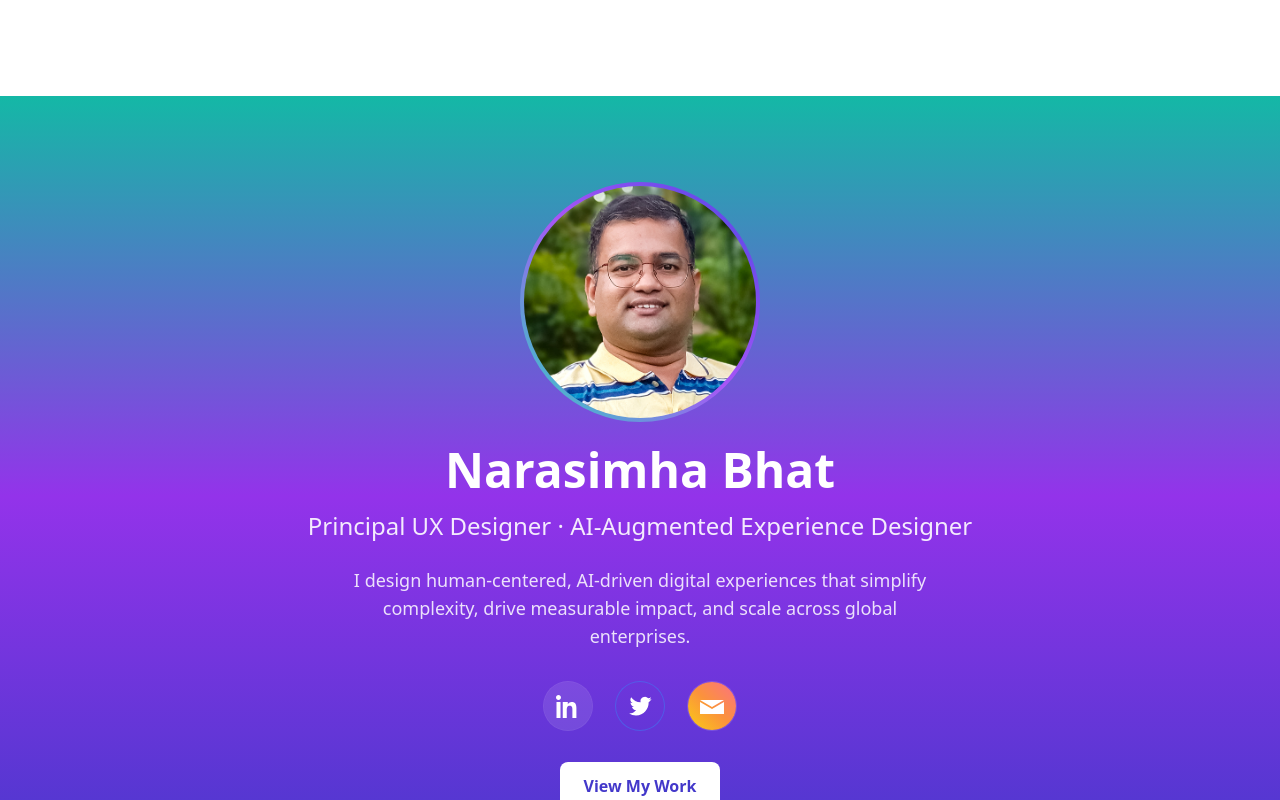
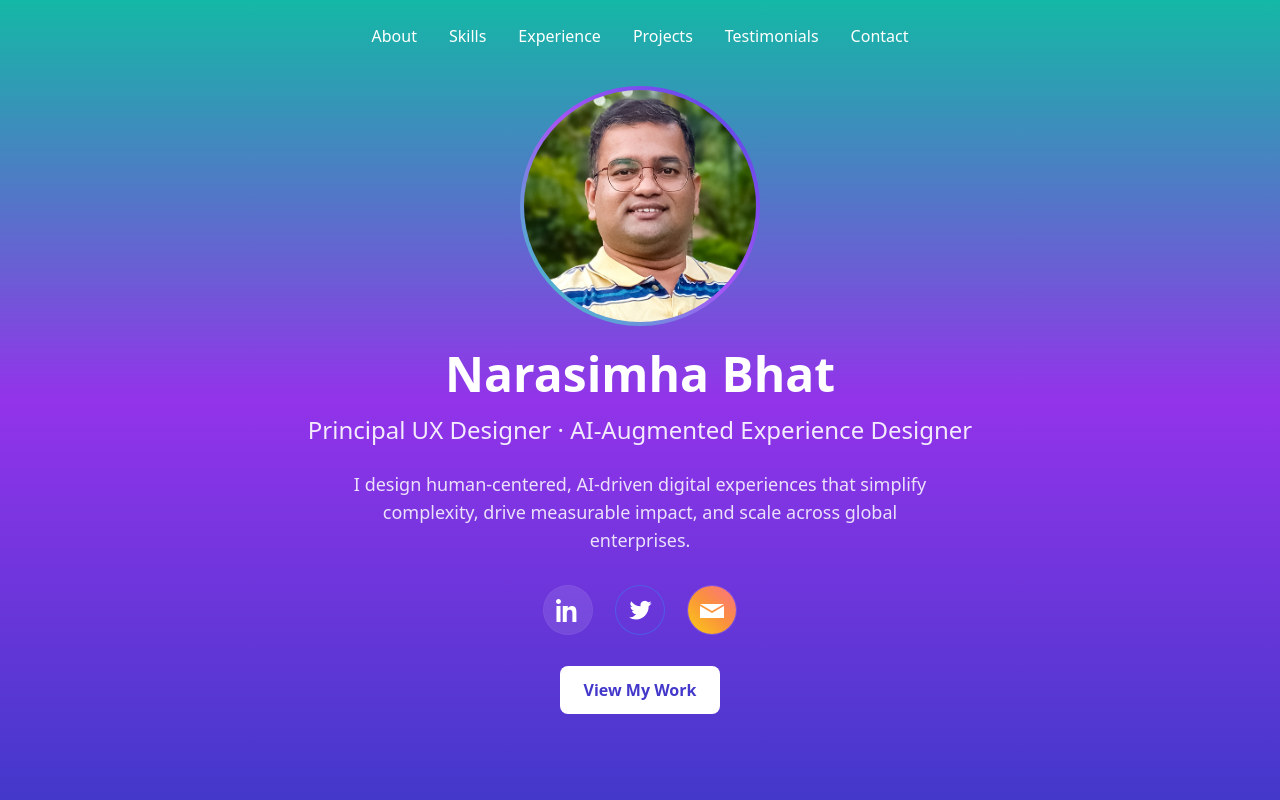
Before and after one commit to Simha1991/narasimha-portfolio, a React (Vite) app: page / in a window 1280 px wide. Shown: the top 800 px of the page. Built offline with nearby package versions, Linux system fonts and the light colour scheme; the HTML template or start-up script is replaced by a standard one.

Commit message:
Update App.jsx

```diff
--- a/src/App.jsx
+++ b/src/App.jsx
@@ -33,7 +33,7 @@ export default function App() {
         </nav>
       </header>
 
-      <main className="pt-24">
+      <main>
         {/* Hero moved into its own component */}
         <Hero />
 
```
